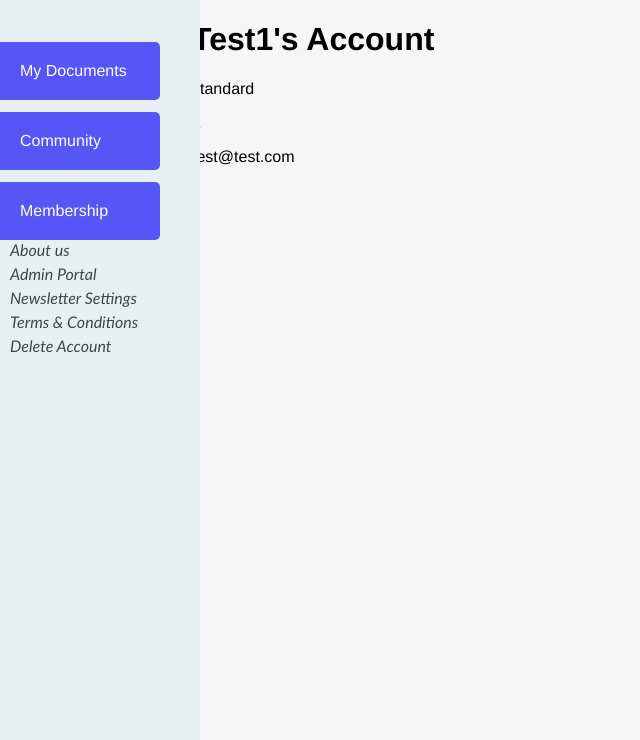
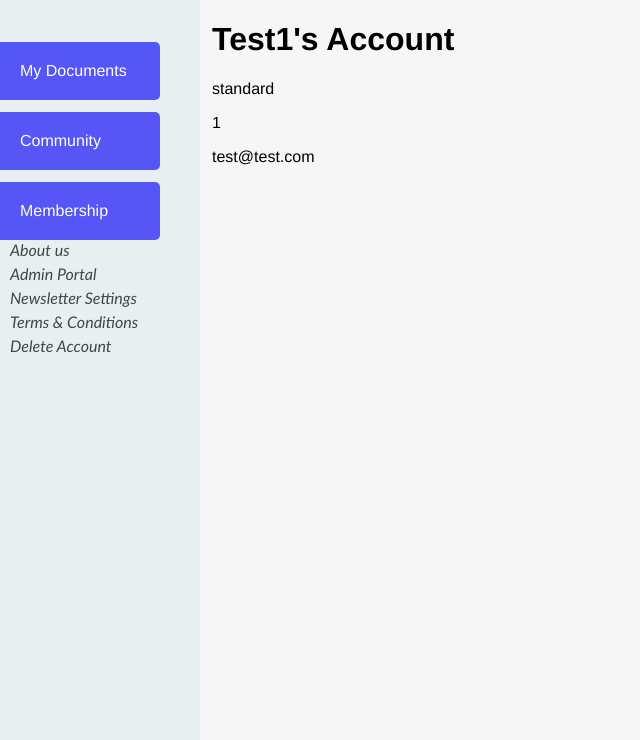
Before and after one commit to silas-hw/A2-Unit-5-Project, a Flask app: page /account/1 in a window 1280 px wide. Shown: the part 60-800 px from the top of the page, without its empty margins (0-640 px from the left). Run offline with Flask 2, Linux system fonts and the light colour scheme; a user stored in the database is signed in; data comes from the database, SQL or seed files in the repository.

Commit message:
Update style.css

```diff
--- a/flaskr/static/css/style.css
+++ b/flaskr/static/css/style.css
@@ -236,6 +236,7 @@ div.navbar-register {
 div.content {
     width:70%;
     margin: auto;
+    padding-left: 40px;
 }
 
 /* sidebar */
```
